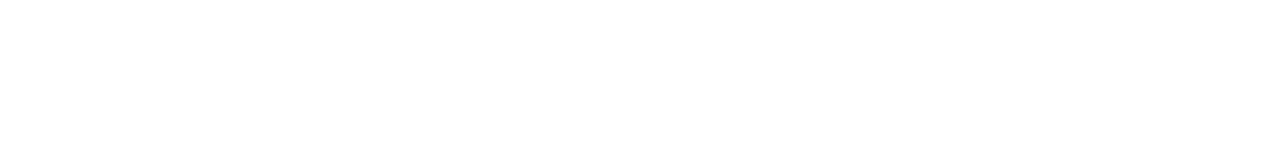
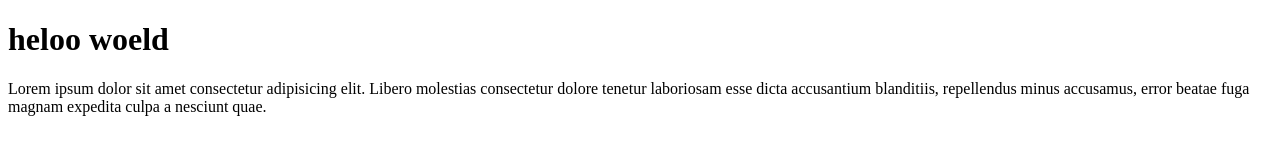
Before and after one commit to rachmat-1016/test-repo, a plain HTML site: page index.html in a window 1280 px wide. Drawn offline with Linux system fonts and the light colour scheme.

Commit message:
menambahkan paragraf

```diff
--- a/index.html
+++ b/index.html
@@ -8,6 +8,10 @@
 </head>
 
 <body>
+    <h1>heloo woeld</h1>
+    <p>Lorem ipsum dolor sit amet consectetur adipisicing elit. Libero molestias consectetur dolore tenetur laboriosam
+        esse dicta accusantium blanditiis, repellendus minus accusamus, error beatae fuga magnam expedita culpa a
+        nesciunt quae.</p>
 
 </body>
 
```
